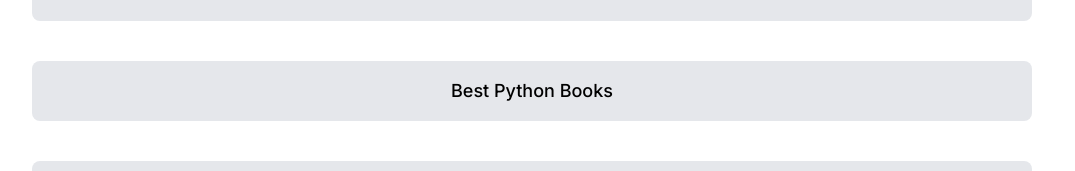
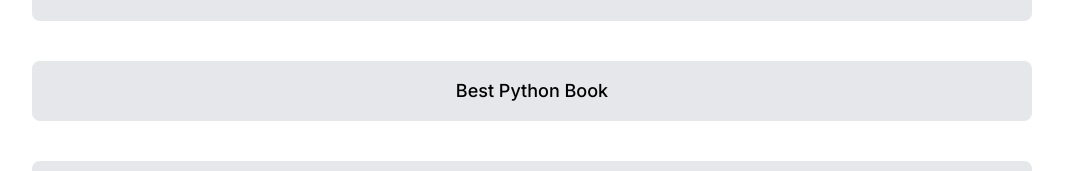
Before and after one commit to ThePromiseBenard/myLinkTree, a React (Vite) app: page / in a window 1280 px wide. Shown: the part 513-684 px from the top of the page, without its empty margins (108-1183 px from the left). Built offline with nearby package versions, Linux system fonts and the light colour scheme.

Commit message:
feature: added the subtext to the link components

```diff
--- a/package.json
+++ b/package.json
@@ -13,7 +13,8 @@
     "react": "^18.2.0",
     "react-dom": "^18.2.0",
     "react-icons": "^4.6.0",
-    "react-share": "^4.4.1"
+    "react-share": "^4.4.1",
+    "react-tooltip": "^4.4.3"
   },
   "devDependencies": {
     "@types/react": "^18.0.22",
--- a/src/conponents/Links.jsx
+++ b/src/conponents/Links.jsx
@@ -1,17 +1,16 @@
 import { clsx } from "clsx";
+import ReactTooltip from "react-tooltip";
 
-const Links = ({ url, children, id, className }) => {
+const Links = ({ url, children, id, className, subText }) => {
   return (
-    <a
-      target="_blank"
-      href={url}
-      id={id}
-      className={clsx("w-full max-w-[1000px]", className)}
-    >
-      <button className=" py-4 rounded-lg text-center bg-gray-200 w-full md:text-lg font-medium text-black hover:bg-gray-400 transition-colors delay-200 ease-in ">
-        {children}
-      </button>
-    </a>
+    <div className={clsx("w-full max-w-[1000px] relative group", className)}>
+      <a data-tip={subText} target="_blank" href={url} id={id}>
+        <button className=" py-4 rounded-lg text-center bg-gray-200 w-full md:text-lg font-medium text-black hover:bg-gray-400 transition-colors delay-200 ease-in ">
+          {children}
+        </button>
+        <ReactTooltip />
+      </a>
+    </div>
   );
 };
 
--- a/src/conponents/LinksCard.jsx
+++ b/src/conponents/LinksCard.jsx
@@ -3,28 +3,47 @@ import Links from "./Links";
 const LinksCard = () => {
   return (
     <div className="w-full flex flex-col gap-4 md:gap-10 items-center justify-center">
-      <Links url="/#">thepromisebenard.com (comming soon)</Links>
+      <Links subText="Link to my upcoming portfolio website" url="/#">
+        thepromisebenard.com (comming soon)
+      </Links>
 
-      <Links url="https://training.zuri.team/" id="btn__zuri">
+      <Links
+        subText="Meet the wonderful Zuri team"
+        url="https://training.zuri.team/"
+        id="btn__zuri"
+      >
         Zuri's Team
       </Links>
 
-      <Links url="http://books.zuri.team " id="books">
+      <Links
+        subText="Take a tour of Zuri's Book store"
+        url="http://books.zuri.team "
+        id="books"
+      >
         Zuri's Books
       </Links>
 
       <Links
+        subText="Grab a copy of my best selling beginner's friendly python book"
         url="https://books.zuri.team/python-for-beginners?ref_id=thepromisebenard"
         id="book__python"
       >
-        Best Python Books
+        Best Python Book
       </Links>
 
-      <Links url="https://background.zuri.team" id="pitch">
+      <Links
+        subText="If you have been looking for how to put your tech skills to test, Then sign up for Talent Hunt"
+        url="https://background.zuri.team"
+        id="pitch"
+      >
         Talent Hunt
       </Links>
 
-      <Links url="https://books.zuri.team/design-rules" id="book__design">
+      <Links
+        subText="Zuri's design book would get you up to speed. Grab a copy NOW!"
+        url="https://books.zuri.team/design-rules"
+        id="book__design"
+      >
         Zuri's Design Book
       </Links>
     </div>
```
Also changed, not shown: 1 other file (tests, documents, lock files or other folders).
